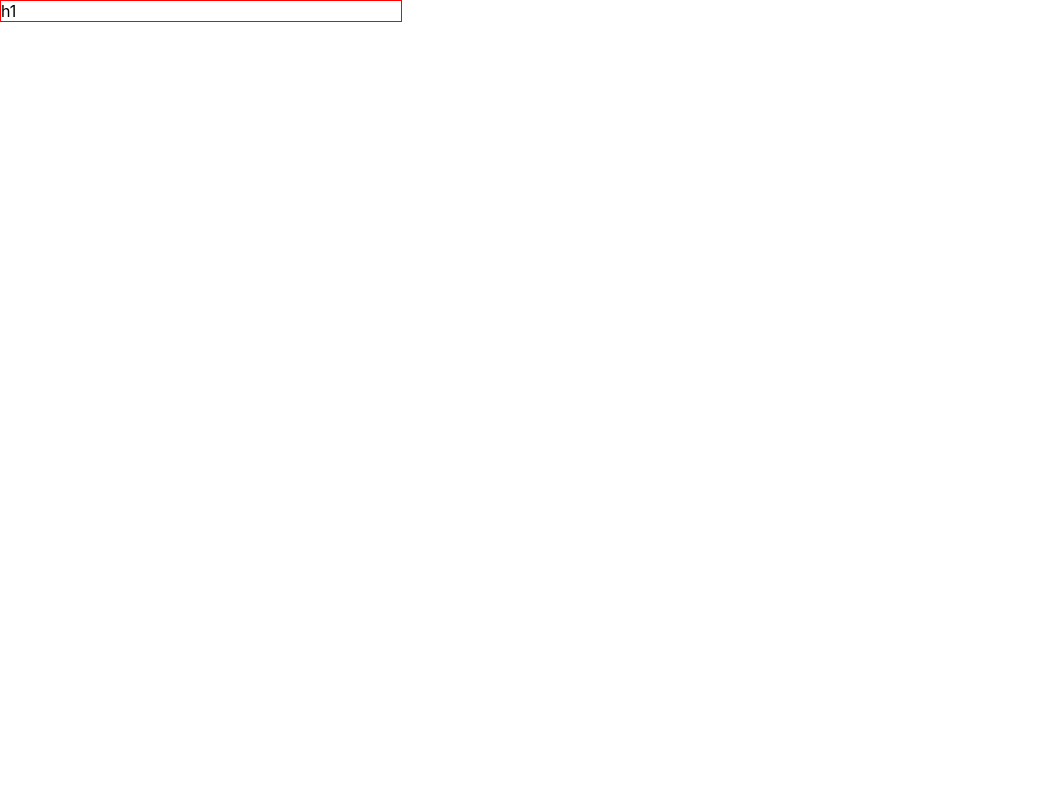
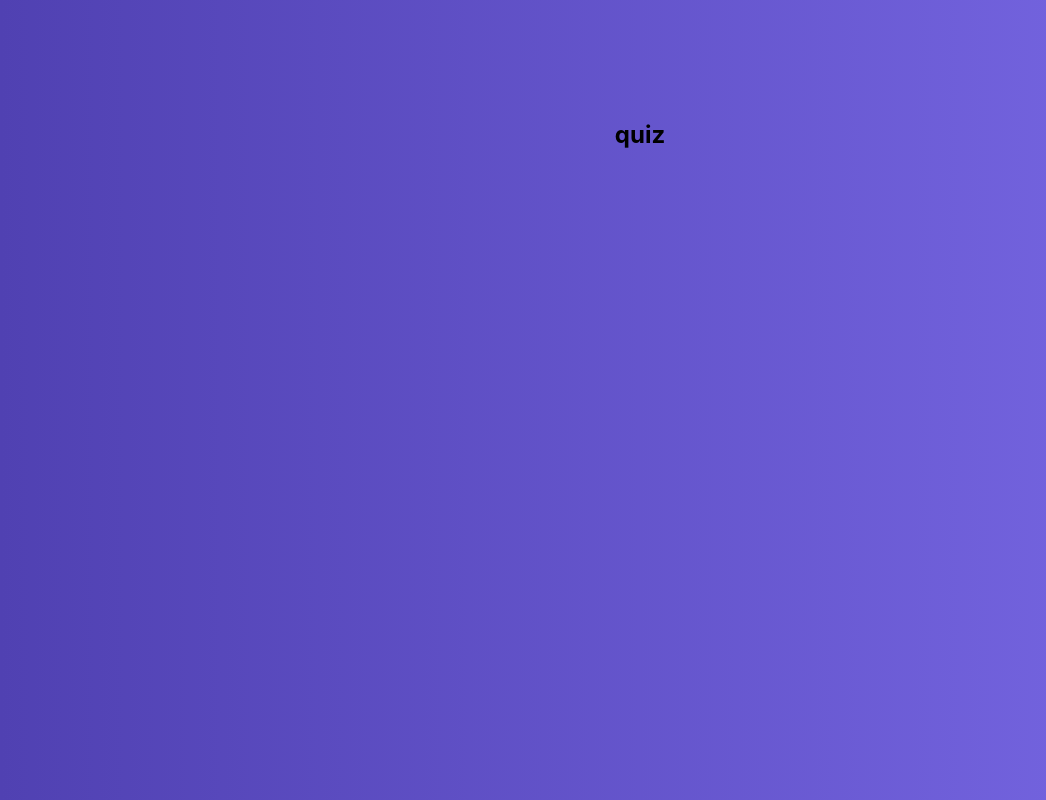
Before and after one commit to Ihornechypor/udemy_react_theory_part_2, a React app: page / in a window 1280 px wide. Shown: the whole page, without its empty margins (0-1046 px from the left). Built offline with nearby package versions, Linux system fonts and the light colour scheme.

Commit message:
components add

```diff
--- a/src/App.js
+++ b/src/App.js
@@ -1,15 +1,12 @@
 import React, {Component} from 'react';
 import Layout from './hoc/Layout/Layout';
-
+import Quiz from './containers/Quiz/Quiz'
 
 class App extends Component {
   render(){
     return (
       <Layout>
-
-        <div style={{width:400, border: '1px solid red'}}>
-          h1
-        </div>
+        <Quiz />
       </Layout>
     )
   }
--- /dev/null
+++ b/src/containers/Quiz/Quiz.js
@@ -0,0 +1,22 @@
+import React, {Component} from 'react'
+import classes from './Quiz.module.css'
+
+class Quiz extends Component {
+
+    state = {
+        quiz: []
+    }
+
+    render(){
+        return(
+            <div className={classes.Quiz}>
+                <h2>
+                    quiz
+                </h2>
+
+            </div>
+        )
+    }
+}
+
+export default Quiz
--- /dev/null
+++ b/src/containers/Quiz/Quiz.module.css
@@ -0,0 +1,13 @@
+.Quiz {
+    display: flex;
+    justify-content: center;
+    padding-top: 100px;
+    flex-grow: 1;
+    width: 100%;
+    background: linear-gradient(90deg, #5041b2 0%, #7969e6 100%);
+}
+
+.Quiz h1 {
+    color: #fff;
+    margin-left: 10px;
+}
--- a/src/hoc/Layout/Layout.js
+++ b/src/hoc/Layout/Layout.js
@@ -1,5 +1,6 @@
 import React, {Component} from 'react';
 import classes from './Layout.module.css';
+
 
 class Layout extends Component {
     render(){
```
Also changed, not shown: src/components/ActiveQuiz/ActiveQuiz.js (added), src/components/ActiveQuiz/ActiveQuiz.module.css (added).
